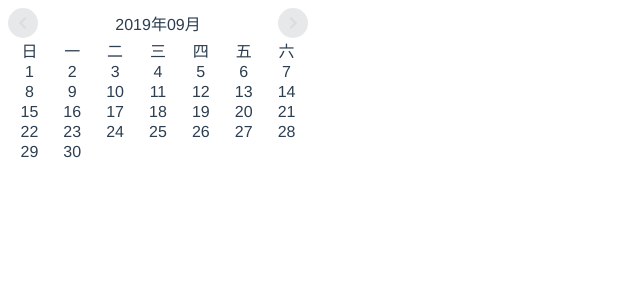
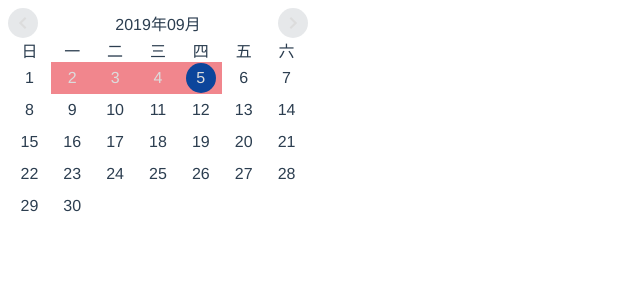
Before and after one commit to flitrue/icalender-test, a Vue app: page / in a window 1280 px wide. Shown: the top 300 px of the page, without its empty margins (0-640 px from the left). Built offline with nearby package versions, Linux system fonts and the light colour scheme.

Commit message:
优化显示层次关系

```diff
--- a/src/components/icalender.vue
+++ b/src/components/icalender.vue
@@ -22,8 +22,11 @@
       </div>
       <table>
         <tr v-for="(item,index) in list" :key="index">
-          <td v-for="(it,idx) in item" :key="idx">
-            <span :title="it.full_day">{{ it.day }}</span>
+          <td v-for="(it,idx) in item" :key="idx" :class="it.active?'active-bg':''">
+            <div class="point">
+              <div :class="{'active-point':now==it.full_day, 'now-point': now==it.full_day}"></div>
+              <span class="date-label" :active="now==it.full_day" :title="it.full_day">{{ it.day }}</span>
+            </div>
           </td>
         </tr>
       </table>
@@ -36,8 +39,9 @@ export default {
   name: "icalender",
   data() {
     return {
-      year: "2019",
-      month: "09",
+      now: "2019-09-05",
+      year: "",
+      month: "",
       month_list: ["01", "02", "03", "04", "05", "06", "07", "08", "09", "10", "11", "12"],
       week_list: ["日", "一", "二", "三", "四", "五", "六"],
       list: [],
@@ -85,8 +89,8 @@ export default {
       let date = new Date();
       return date.getDay();
     },
-    getDayList(year, month) {
-      if(arguments.length != 2) throw new Error("getDayList必须传入两个参数year和month")
+    getDayList(year, month, range =[]) {
+      if(arguments.length < 2) throw new Error("getDayList必须传入两个参数year和month");
       let counts = [31, 28, 31, 30, 31, 30, 31, 31, 30, 31, 30, 31]; // 每年月份天数
       let date = new Date();
       this.list = [];
@@ -114,18 +118,27 @@ export default {
         }
 
         if (i_list[i] != '') {
-          obj.full_day = year + "-" + this.month_list[month] + "-" + i_list[i];
+          let day = i_list[i] > 10 ? i_list[i] : "0" + i_list[i];
+          obj.full_day = year + "-" + this.month_list[month] + "-" + day;
+        }
+        if(range.length > 0){
+          if (obj.day >= range[0] && obj.day <= range[1]) {
+            obj.active = true;
+          }
         }
         arr.push(obj);
       }
       this.list.push(arr);
     }
   },
-  mounted() {
-    this.month = this.getCurrentMonth();
-    this.year = this.getCurrentYear();
-
-    this.getDayList(this.year, this.month);
+  created() {
+    let date = new Date();
+    this.month = date.getMonth();
+    this.year = date.getFullYear();
+    let day = date.getDate();
+    day < 10 && (day = "0" + day)
+    //this.now =  this.year + "-" + this.month_list[this.month] + "-" + day;
+    this.getDayList(this.year, this.month, [2, 5]);
   }
 }
 </script>
@@ -146,6 +159,7 @@ svg{
   text-align: center;
   border-radius: 50%;
   transition: .2s;
+  cursor: pointer;
 }
 
 .arrow:hover{
@@ -157,6 +171,7 @@ svg{
   margin: auto 0;
   text-align: center;
   flex: 1;
+  font-weight: 500;
 }
 
 .icalender{
@@ -183,6 +198,41 @@ svg{
 .week-head{
   display: flex;
   justify-content: space-around;
+  font-weight: 500;
 }
 
+.point{
+  position: relative;
+  display: inline-block;
+  width: 30px;
+  height: 30px;
+  line-height: 30px;
+  font-weight: 500;
+}
+.active-point{
+  position: absolute;
+  border-radius: 50%;
+  top: 0;
+  width: 100%;
+  height: 100%;
+  background-color: #D0494D;
+  z-index: 2;
+}
+
+.now-point{
+  background-color: rgb(12, 69, 155);
+}
+
+.date-label{
+  position: relative;
+  z-index: 4;
+}
+.date-label[active]{
+  color: #dcdcdc;
+}
+
+.active-bg{
+  background-color: #F1868D;
+  color: #dcdcdc;
+}
 </style>
```
Also changed, not shown: package.json (+16 -2 lines), 1 other file (tests, documents, lock files or other folders).
